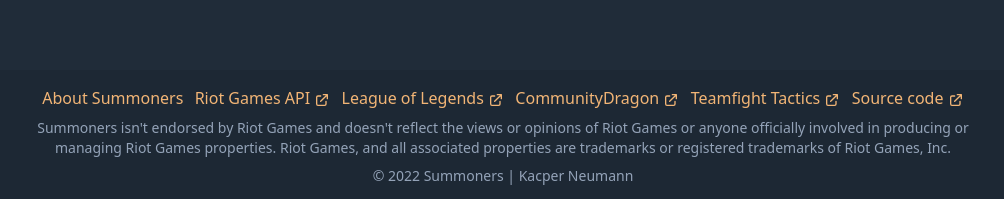
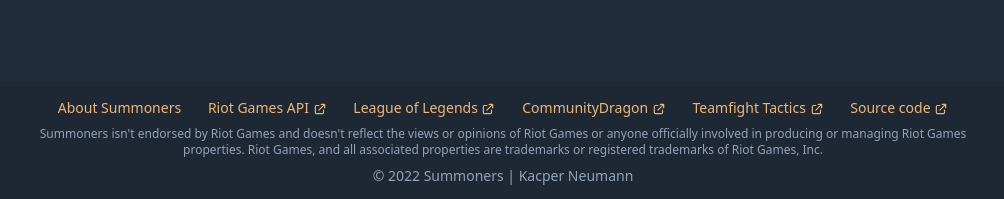
Before and after one commit to Neukz/summoners, a React (Create React App) app: page / in a window 1280 px wide. Shown: the part 598-797 px from the top of the page, without its empty margins (137-1141 px from the left). Built offline with nearby package versions, Linux system fonts and the light colour scheme.

Commit message:
Updated Footer font sizes

```diff
--- a/src/components/layout/Footer.jsx
+++ b/src/components/layout/Footer.jsx
@@ -3,17 +3,17 @@
 const Footer = () => {
 	return (
 		<footer className="bg-primary-dark w-full">
-			<div className="container mx-auto p-4 space-y-2">
+			<div className="container mx-auto p-4 space-y-2 text-sm text-center">
 				<FooterNavigation />
 
-				<p className="text-sm text-center text-slate-400">
+				<p className="text-xs text-slate-400">
 					Summoners isn't endorsed by Riot Games and doesn't reflect the views
 					or opinions of Riot Games or anyone officially involved in producing
 					or managing Riot Games properties. Riot Games, and all associated
 					properties are trademarks or registered trademarks of Riot Games, Inc.
 				</p>
 
-				<p className="text-sm text-center text-slate-400" translate="no">
+				<p className="text-slate-400" translate="no">
 					&copy; 2022 Summoners | Kacper Neumann
 				</p>
 			</div>
--- a/src/components/layout/FooterNavigation.jsx
+++ b/src/components/layout/FooterNavigation.jsx
@@ -3,7 +3,7 @@
 
 const FooterNavigation = () => {
 	return (
-		<nav className="w-full text-secondary-dark text-center">
+		<nav className="w-full text-secondary-dark">
 			<ul className="grid grid-cols-2 lg:flex lg:justify-evenly">
 				<li>
 					<Link to="about">About Summoners</Link>
```
